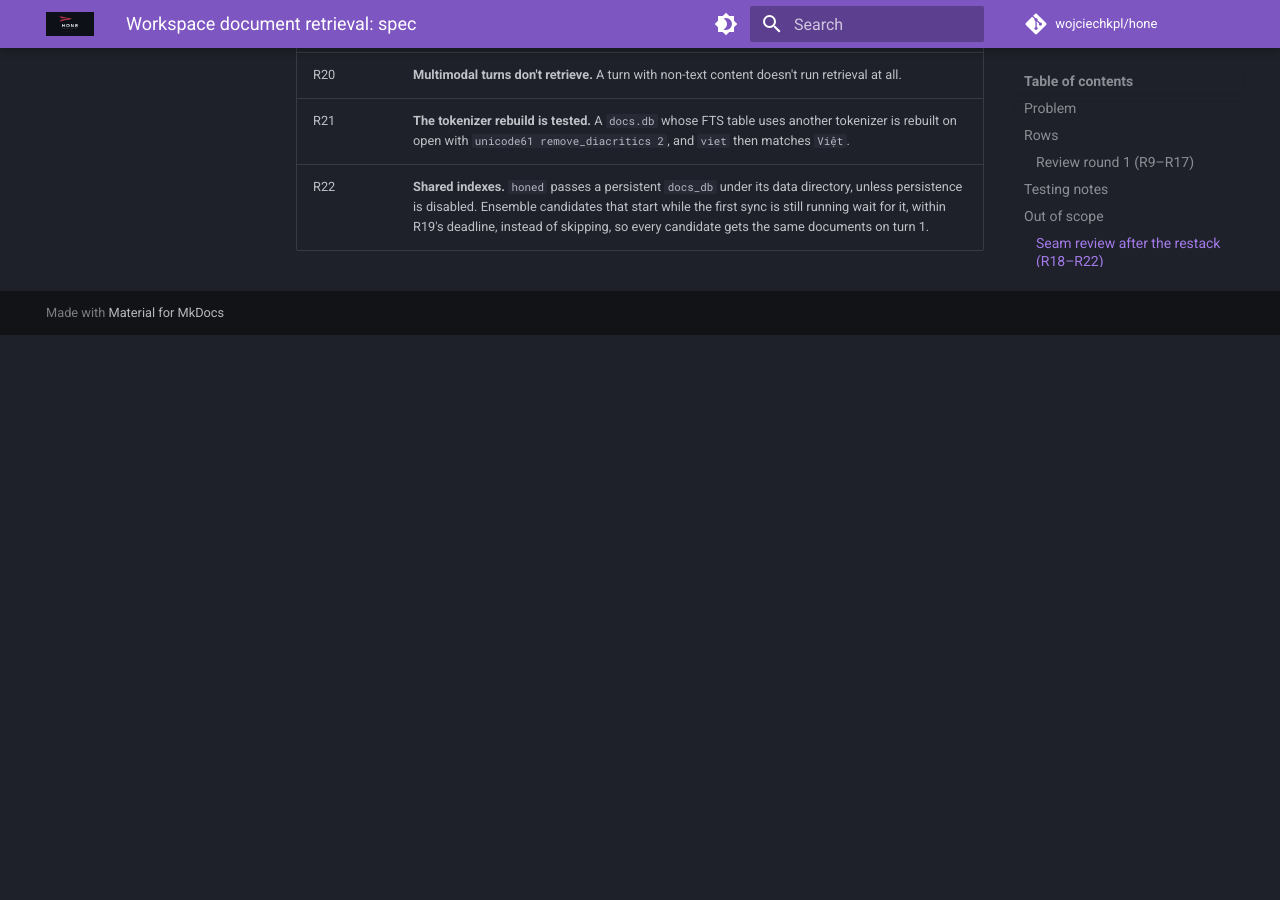
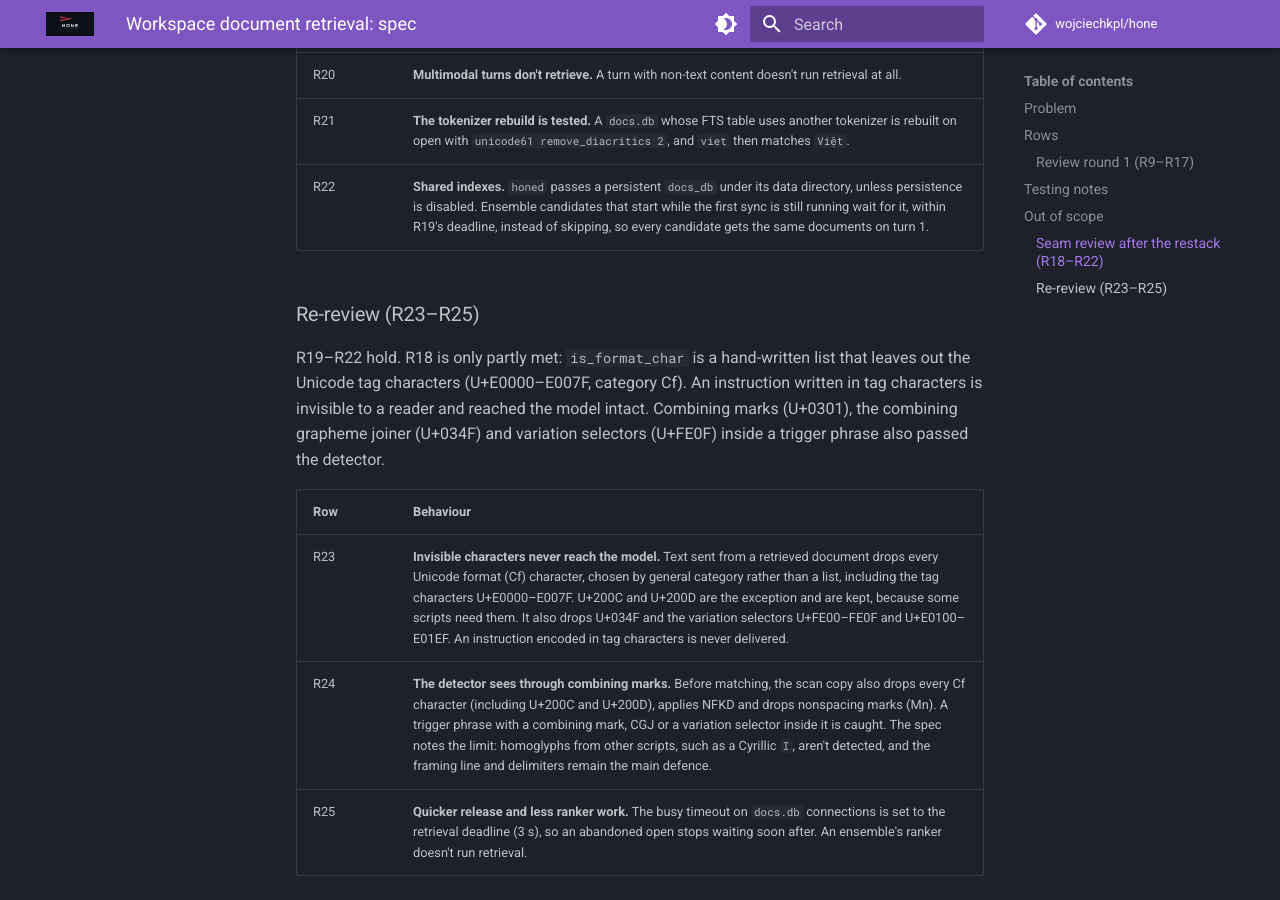
Before and after one commit to wojciechkpl/hone, an MkDocs documentation site: the page built from docs/plans/doc-retrieval-spec.md, in a window 1280 px wide and 900 px high, scrolled down 3755 px. Built offline with MkDocs 1.6.1 and Material for MkDocs 9.7.7, drawn with Linux system fonts in a browser that asks for light colours; comment, search, counter and statistics services are not loaded; before the commit the page ends 4090 px from its top, so only the background shows below that.

Commit message:
docs: doc retrieval spec re-review (R23–R25)

```diff
--- a/docs/plans/doc-retrieval-spec.md
+++ b/docs/plans/doc-retrieval-spec.md
@@ -73,3 +73,13 @@ The restack seams are sound. The review found:
 | R20 | **Multimodal turns don't retrieve.** A turn with non-text content doesn't run retrieval at all. |
 | R21 | **The tokenizer rebuild is tested.** A `docs.db` whose FTS table uses another tokenizer is rebuilt on open with `unicode61 remove_diacritics 2`, and `viet` then matches `Việt`. |
 | R22 | **Shared indexes.** `honed` passes a persistent `docs_db` under its data directory, unless persistence is disabled. Ensemble candidates that start while the first sync is still running wait for it, within R19's deadline, instead of skipping, so every candidate gets the same documents on turn 1. |
+
+### Re-review (R23–R25)
+
+R19–R22 hold. R18 is only partly met: `is_format_char` is a hand-written list that leaves out the Unicode tag characters (U+E0000–E007F, category Cf). An instruction written in tag characters is invisible to a reader and reached the model intact. Combining marks (U+0301), the combining grapheme joiner (U+034F) and variation selectors (U+FE0F) inside a trigger phrase also passed the detector.
+
+| Row | Behaviour |
+|---|---|
+| R23 | **Invisible characters never reach the model.** Text sent from a retrieved document drops every Unicode format (Cf) character, chosen by general category rather than a list, including the tag characters U+E0000–E007F. U+200C and U+200D are the exception and are kept, because some scripts need them. It also drops U+034F and the variation selectors U+FE00–FE0F and U+E0100–E01EF. An instruction encoded in tag characters is never delivered. |
+| R24 | **The detector sees through combining marks.** Before matching, the scan copy also drops every Cf character (including U+200C and U+200D), applies NFKD and drops nonspacing marks (Mn). A trigger phrase with a combining mark, CGJ or a variation selector inside it is caught. The spec notes the limit: homoglyphs from other scripts, such as a Cyrillic `І`, aren't detected, and the framing line and delimiters remain the main defence. |
+| R25 | **Quicker release and less ranker work.** The busy timeout on `docs.db` connections is set to the retrieval deadline (3 s), so an abandoned open stops waiting soon after. An ensemble's ranker doesn't run retrieval. |
```
